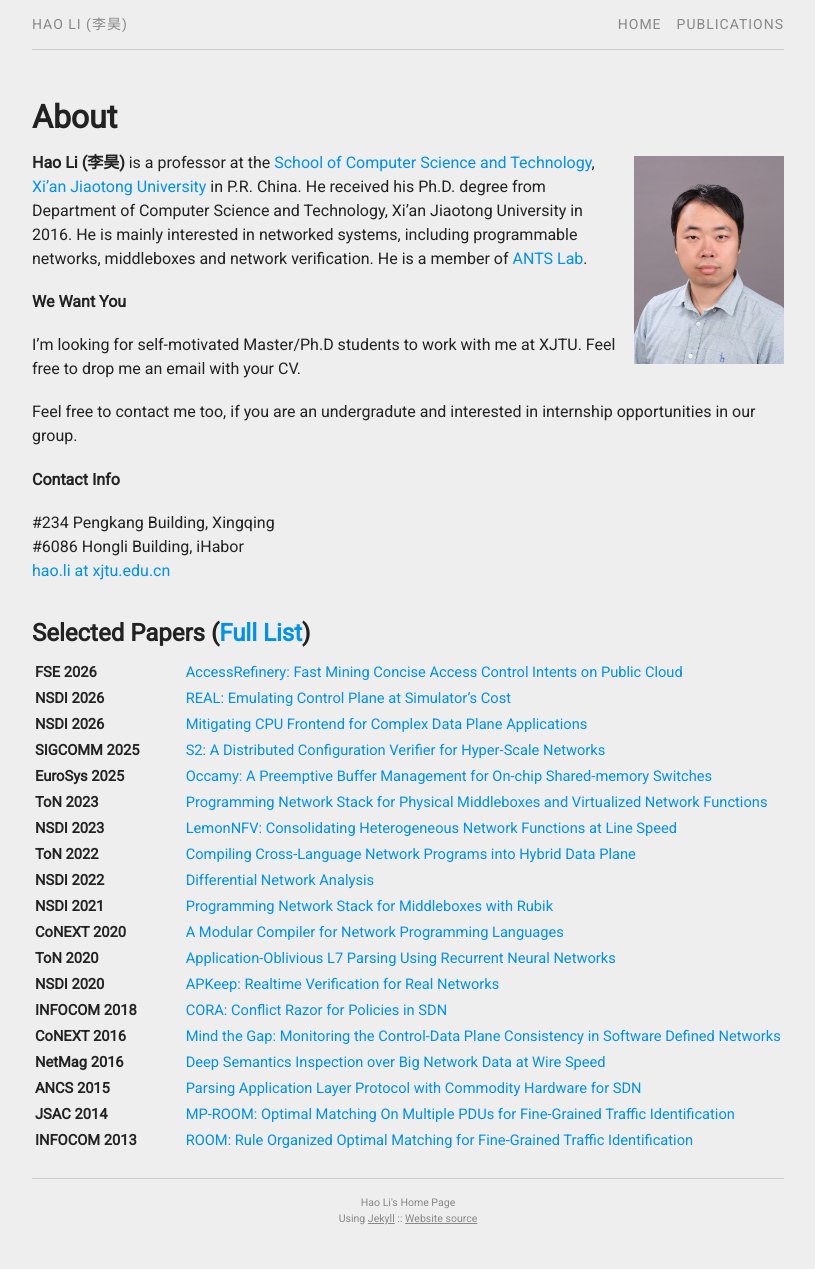
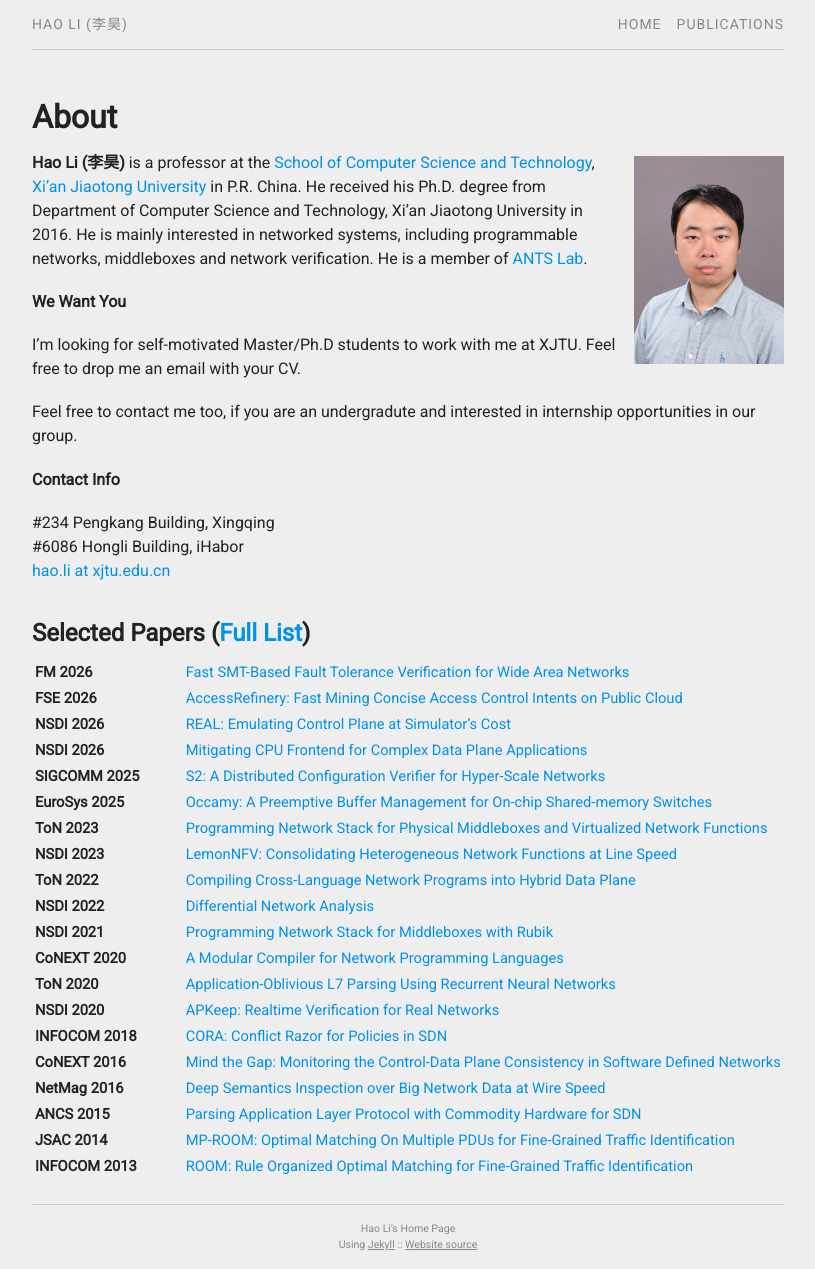
Before and after one commit to aquatoney/aquatoney.github.io, a Jekyll site: the page built from index.md, in a window 1280 px wide. Shown: the whole page, without its empty margins (232-1047 px from the left). Built offline with Jekyll 4.4.1, drawn with Linux system fonts in a browser that asks for light colours; before the commit the page ends 1243 px from its top, so only the background shows below that.

Commit message:
Add publication on fault tolerance verification

```diff
--- a/_data/pubs.yml
+++ b/_data/pubs.yml
@@ -1,3 +1,13 @@
+    - title:   "Fast SMT-Based Fault Tolerance Verification for Wide Area Networks"
+      author:  "Ning Kang, Peng Zhang, Hao Li, Jianyuan Zhang"
+      journal: "FM"
+      year:    "2026"
+      corespd: "false"
+      select:  "true"
+      ccf:     "a"
+      xjtu:    "true"
+      file:    "veriboost-fm26-kang.pdf"
+
     - title:   "AccessRefinery: Fast Mining Concise Access Control Intents on Public Cloud"
       author:  "Ning Kang, Peng Zhang, Jianyuan Zhang, Hao Li, Dan Wang, Zhenrong Gu, Weibo Lin, Shibiao Jiang, Zhu He, Xu Du, Longfei Chen, Jun Li, Xiaohong Guan"
       journal: "FSE"
```
